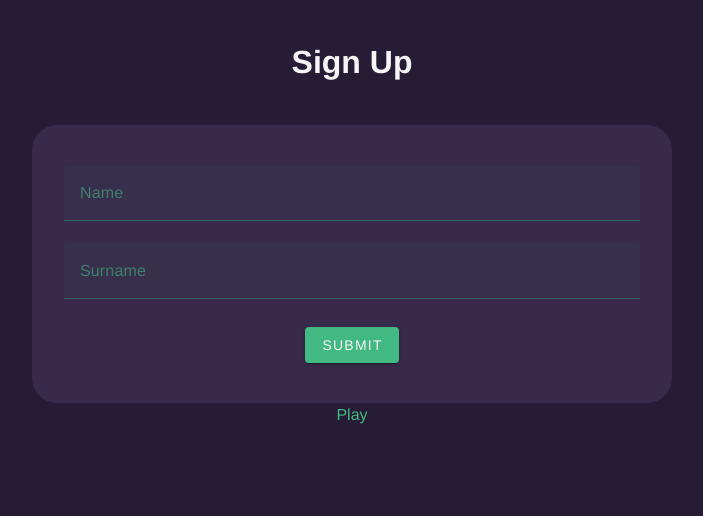
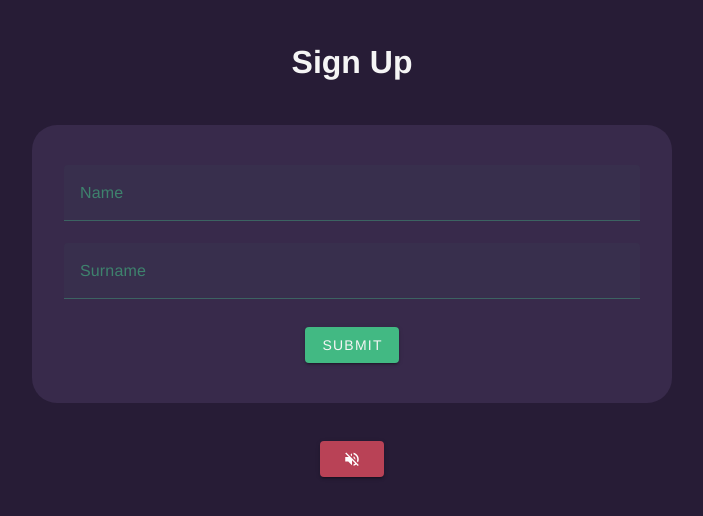
Before and after one commit to eugencic/quiz-app, a Vue app: page /signup in a window 1280 px wide. Shown: the top 516 px of the page, without its empty margins (288-991 px from the left). Built offline with nearby package versions, Linux system fonts and the light colour scheme.

Commit message:
clean the code

```diff
--- a/src/App.vue
+++ b/src/App.vue
@@ -1,10 +1,9 @@
 <template>
   <router-view />
-  <AudioPlayer />
 </template>
 
 <script>
-import AudioPlayer from "./views/AudioPlayer.vue";
+import AudioPlayer from "./components/AudioPlayer.vue";
 
 export default {
   components: {
@@ -27,46 +26,3 @@ html, body {
   height: 100hv;
 }
 </style>
-
-<!-- <template>
-  <router-view />
-  <button @click="playAudio">Play</button>
-</template>
-
-<script>
-export default {
-  computed: {
-    audio() {
-      return this.$store.state.audio.audio;
-    },
-  },
-  mounted() {
-    this.$store.dispatch("audio/createAudio", {
-      src: require("./music/2.mp3"),
-      loop: true,
-      autoplay: false,
-      volume: 0
-    });
-  },
-  methods: {
-    playAudio() {
-      this.$store.dispatch("audio/playAudio");
-    },
-  },
-};
-</script>
-
-<style>
-#app {
-  font-family: Avenir, Helvetica, Arial, sans-serif;
-  -webkit-font-smoothing: antialiased;
-  -moz-osx-font-smoothing: grayscale;
-  text-align: center;
-  color: #42b983;
-}
-
-html, body {
-  background-color: #271c36;
-  height: 100hv;
-}
-</style> -->
--- a/src/views/AudioPlayer.vue
+++ b/src/components/AudioPlayer.vue
@@ -1,7 +1,7 @@
 <template>
-  <div>
-    <button @click="toggleAudio">{{ isMuted ? 'Play' : 'Mute' }}</button>
-  </div>
+    <v-btn id="audio-button" :color="isMuted ? '#b94256' : '#42b983'" @click="toggleAudio">
+      <v-icon>{{ isMuted ? 'mdi-volume-off' : 'mdi-volume-high' }}</v-icon>
+    </v-btn>
 </template>
 
 <script>
@@ -16,9 +16,9 @@ export default {
   },
   mounted() {
     this.$store.dispatch("audio/createAudio", {
-      src: require("../music/2.mp3"),
+      src: require("../music/audio.mp3"),
       loop: true,
-      autoplay: false, // set autoplay to false
+      autoplay: false,
       volume: 0.5,
     });
   },
@@ -32,5 +32,17 @@ export default {
       this.$store.commit("audio/SET_MUTED", !this.isMuted);
     },
   },
+  watch: {
+    isMuted(newValue) {
+      const button = document.getElementById("audio-button");
+      button.style.backgroundColor = newValue ? "#42b983" : "#b94256";
+    },
+  },
 };
 </script>
+
+<style>
+  #audio-button {
+    margin: 3% 2% 3% 2%;
+  }
+</style>
--- a/src/router/index.js
+++ b/src/router/index.js
@@ -43,8 +43,7 @@ router.beforeEach((to, from, next) => {
       const currentDate = new Date();
       const savedDate = new Date(user.date + " " + user.time);
       if (currentDate.toDateString() === savedDate.toDateString()) {
-        if (currentDate.getTime() - savedDate.getTime() >= 2 * 60 * 1000) {
-          // 12 * 60 * 60 * 1000;
+        if (currentDate.getTime() - savedDate.getTime() >= 12 * 60 * 60 * 1000) {
           localStorage.clear();
           if (to.path === "/signup") {
             next();
--- a/src/store/modules/audio.js
+++ b/src/store/modules/audio.js
@@ -14,24 +14,26 @@ const mutations = {
 }
 
 const actions = {
-  createAudio({ commit }, { src, loop, autoplay, volume }) {
-    const audio = new Audio(src)
-    audio.loop = loop
-    audio.autoplay = autoplay
-    audio.volume = volume
-    commit('SET_AUDIO', audio)
+  createAudio({ state, commit }, { src, loop, autoplay, volume }) {
+    if (!state.audio) {
+      const audio = new Audio(src);
+      audio.loop = loop;
+      audio.autoplay = autoplay;
+      audio.volume = volume;
+      commit("SET_AUDIO", audio);
+    }
   },
   playAudio({ state }) {
     if (state.audio.paused) {
-      state.audio.play()
+      state.audio.play();
     }
   },
   pauseAudio({ state }) {
     if (!state.audio.paused) {
-      state.audio.pause()
+      state.audio.pause();
     }
   },
-}
+};
 
 export default {
   namespaced: true,
--- a/src/views/HomeView.vue
+++ b/src/views/HomeView.vue
@@ -1,9 +1,11 @@
 <template>
   <div id="home-main-container">
     <div id="header">
-      <v-btn id="logout-button" @click="logout">Log Out</v-btn>
-      <h1>Available Quizzes</h1>
+      <AudioPlayer />
+      <v-btn id="logout-button" @click="logout">
+      <v-icon>{{'mdi-logout'}}</v-icon></v-btn>
     </div>
+    <h1 id="main-header">Available Quizzes</h1>
     <QuizList :quizzes="quizzes" />
   </div>
 </template>
@@ -12,11 +14,13 @@
 import axios from 'axios';
 
 import QuizList from '../components/QuizList.vue'
+import AudioPlayer from "../components/AudioPlayer.vue";
 
 export default {
   name: 'HomeView',
   components: {
-    QuizList
+    QuizList,
+    AudioPlayer
   },
   data() {
     return {
@@ -30,7 +34,7 @@ export default {
     getQuizzes() {
       axios.get('https://late-glitter-4431.fly.dev/api/v54/quizzes', {
         headers: {
-          'X-Access-Token': 'd637e24c46ee36022cfe35c3e29352b6a68494a456d19bd37ffb50ec1ef315b0',
+          'X-Access-Token': 'bd69dea91d6abd534a0775035bc5368a4abecdab39e55759d69a1bb448e8647b',
         }
       })
         .then(response => {
@@ -49,10 +53,6 @@ export default {
 </script>
 
 <style>
-#header {
-  width: 100%;
-}
-
 #home-main-container {
   display: flex;
   flex-direction: column;
@@ -60,22 +60,23 @@ export default {
   align-items: center;
 }
 
-h1 {
-  margin-top: 3%;
+#main-header {
+  margin: 1% 0 0 0;
   color: #F5F5F5;
 }
 
 #logout-button {
-  position: absolute;
-  right: 15%;
-  margin-top: 3%;
+  margin: 3% 2% 3% 2%;
   background-color: #b94256;
   color: #F5F5F5;
 }
 
-@media screen and (max-width: 820px) {
-    #logout-button {
-        display: none;
-    }
+#header {
+  width: 20%;
+  margin-top: 3%;
+  display: flex;
+  flex-direction: row;
+  justify-content: center;
+  align-items: center;
 }
 </style>
--- a/src/views/QuizView.vue
+++ b/src/views/QuizView.vue
@@ -1,6 +1,6 @@
 <template>
   <div id="quiz-main-container">
-    <h1>{{ quizzData.title }}</h1>
+    <h1 class="header-text">{{ quizzData.title }}</h1>
     <div id="quiz-container" v-for="(question, index) in quizzData.questions" :key="index">
       <h2>{{ question.question }}</h2>
       <div id="answer" v-for="(answer, answerIndex) in question.answers" :key="answerIndex"
@@ -50,7 +50,7 @@ export default {
     getQuizData() {
       axios.get(`https://late-glitter-4431.fly.dev/api/v54/quizzes/${this.quizzId}`, {
         headers: {
-          'X-Access-Token': 'd637e24c46ee36022cfe35c3e29352b6a68494a456d19bd37ffb50ec1ef315b0',
+          'X-Access-Token': 'bd69dea91d6abd534a0775035bc5368a4abecdab39e55759d69a1bb448e8647b',
         }
       })
         .then(response => {
@@ -89,7 +89,7 @@ export default {
             data: this.questionData
           }, {
             headers: {
-              'X-Access-Token': 'd637e24c46ee36022cfe35c3e29352b6a68494a456d19bd37ffb50ec1ef315b0',
+              'X-Access-Token': 'bd69dea91d6abd534a0775035bc5368a4abecdab39e55759d69a1bb448e8647b',
             }
           }
           ));
--- a/src/views/SignupView.vue
+++ b/src/views/SignupView.vue
@@ -19,15 +19,21 @@
       </v-form>
     </div>
     <v-alert v-if="alert" text="Please fill out all the fields" type="warning" variant="tonal" class="alert"></v-alert>
-    <v-alert v-if="error" text="The user already exists" type="error" variant="tonal" class="alert"></v-alert>
+    <v-alert v-if="error" text="Error occured. The user already exists or there is no access to the internet" type="error" variant="tonal" class="alert"></v-alert>
   </div>
+  <AudioPlayer />
 </template>
 
 <script>
 import axios from 'axios';
 
+import AudioPlayer from "../components/AudioPlayer.vue";
+
 export default {
   name: 'SignupView',
+  components: {
+    AudioPlayer,
+  },
   data() {
     return {
       name: '',
@@ -60,7 +66,6 @@ export default {
         this.$router.push('/');
       }
     }
-    console.log(localStorage);
   },
   methods: {
     submitForm() {
@@ -78,7 +83,7 @@ export default {
       }, {
         headers: {
           'Content-Type': 'application/json',
-          'X-Access-Token': 'd637e24c46ee36022cfe35c3e29352b6a68494a456d19bd37ffb50ec1ef315b0',
+          'X-Access-Token': 'bd69dea91d6abd534a0775035bc5368a4abecdab39e55759d69a1bb448e8647b',
         }
       })
         .then(response => {
```
Also changed, not shown: 1 other file (tests, documents, lock files or other folders).
